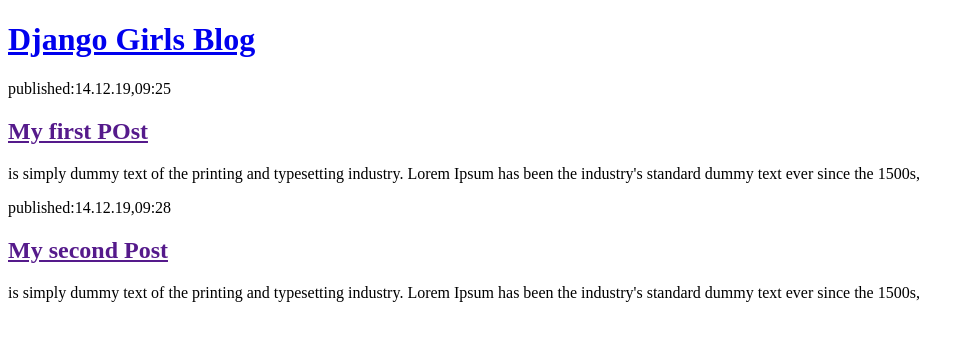
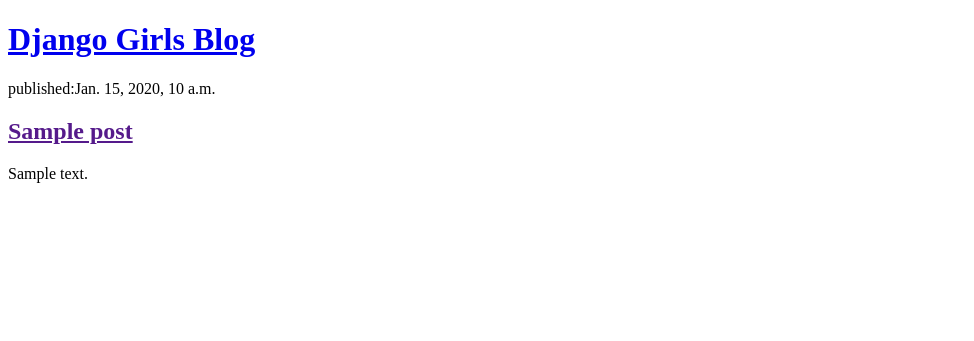
Before and after one commit to appyapeksha/my_first_blog, a Django app: template blog/templates/blog/post_list.html in a window 1280 px wide. Shown: the top 341 px of the page, without its empty margins (0-974 px from the left). Run offline with Django 3.2, Linux system fonts and the light colour scheme; the template is opened without the code that fills it: values that come from a table or form of the project are taken from there, others are empty; tables that the repository leaves empty hold one stand-in row (values such as "Sample post").

Commit message:
Modified templates to display posts from database.

```diff
--- a/blog/templates/blog/post_list.html
+++ b/blog/templates/blog/post_list.html
@@ -8,18 +8,12 @@
     <div>
         <h1><a href="/">Django Girls Blog</a></h1>
     </div>
-
+    {% for post in posts %}
     <div>
-        <p>published:14.12.19,09:25</p>
-        <h2><a href="">My first POst</a></h2>
-        <p>is simply dummy text of the printing and typesetting industry. Lorem Ipsum has been the industry's standard dummy text ever since the 1500s, </p>
+       <p>published:{{post.published_date}}</p>
+        <h2><a href="">{{post.title}}</a></h2>
+        <p>{{post.text|linebreaksbr}}</p>
     </div>
-
-    <div>
-        <p>published:14.12.19,09:28</p>
-        <h2><a href="">My second Post</a></h2>
-        <p>is simply dummy text of the printing and typesetting industry. Lorem Ipsum has been the industry's standard dummy text ever since the 1500s, </p>
-    </div>
-
+    {% endfor %}
 </body>
 </html>
--- a/blog/views.py
+++ b/blog/views.py
@@ -1,5 +1,8 @@
 from django.shortcuts import render
+from .models import Post
+from django.utils import timezone
 
 # Create your views here.
 def post_list(request):
-    return render(request,'blog/post_list.html', {})
+    posts = Post.objects.filter(published_date__lte=timezone.now()).order_by('published_date')
+    return render(request,'blog/post_list.html', {'posts':posts})
```
